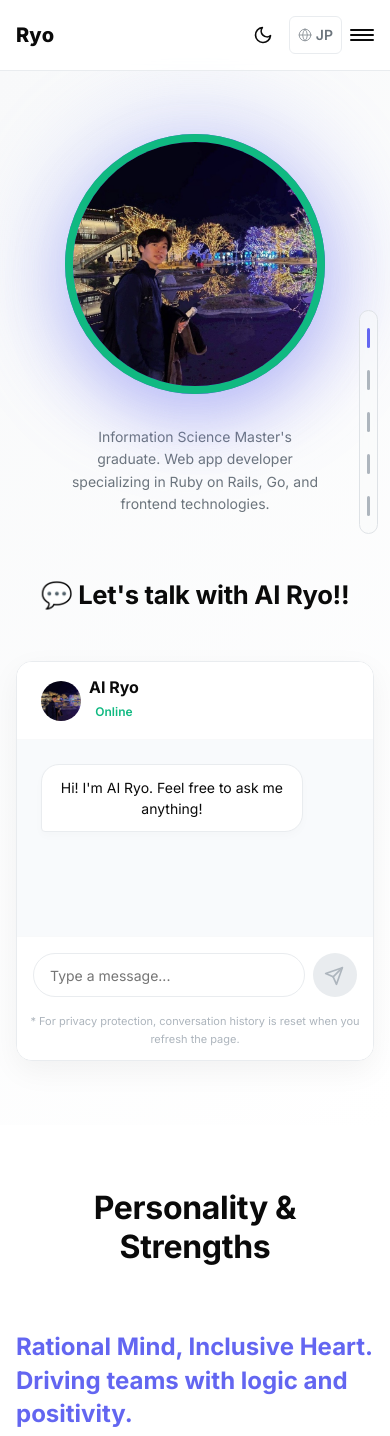
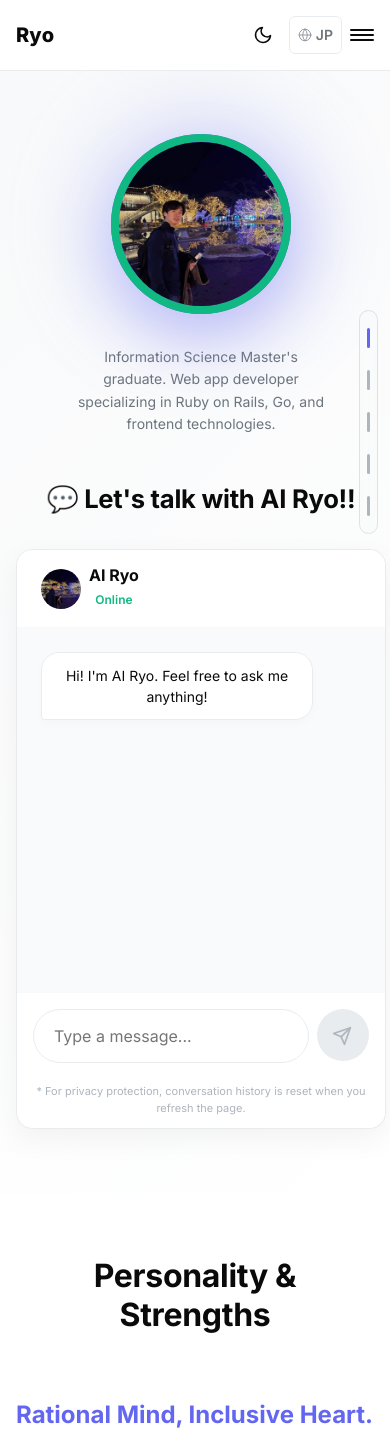
Before and after one commit to ryo09020/ryo09020.github.io, a React (Vite) app: page /#/ in a window 390 px wide. Shown: the top 1436 px of the page. Built offline with nearby package versions, Linux system fonts and the light colour scheme.

Commit message:
refactor: update AIChatbot UI layout, responsiveness, and error message text

```diff
--- a/src/components/AIChatbot.jsx
+++ b/src/components/AIChatbot.jsx
@@ -83,7 +83,7 @@ const AIChatbot = () => {
             const errorAiMessage = {
                 id: Date.now() + 1,
                 role: 'ai',
-                text: "エラーが発生しました。現在AIに接続できません。しばらく時間をおいて再度お試しください。"
+                text: "すまん、今サーバー落ちてるわ、多分"
             };
             setMessages(prev => [...prev, errorAiMessage]);
         } finally {
--- a/src/styles/components/_aichatbot.scss
+++ b/src/styles/components/_aichatbot.scss
@@ -1,9 +1,21 @@
 @use '../variables' as *;
+
+.home__openwebui-container {
+    width: 100%;
+    min-height: 580px;
+
+    display: flex;
+    flex-direction: column;
+}
 
 .ai-chatbot {
     width: 100%;
-    height: 100%;
+    flex-grow: 1;
+    height: auto;
+    border-radius: 16px;
+    box-shadow: 0 8px 30px rgba(0, 0, 0, 0.08);
     background-color: $c-white;
+
     display: flex;
     flex-direction: column;
     overflow: hidden;
@@ -16,6 +28,7 @@
         border-bottom: 1px solid $c-gray-100;
         background-color: rgba(255, 255, 255, 0.9);
         backdrop-filter: blur(10px);
+        flex-shrink: 0;
     }
 
     &__avatar {
@@ -54,7 +67,14 @@
         display: flex;
         flex-direction: column;
         gap: $space-md;
-        background-color: #f8fafc; // Slate 50
+        background-color: #f8fafc;
+        min-height: 0;
+
+        height: 1550px;
+
+        @media (max-width: $bp-tablet) {
+            height: 1900px;
+        }
     }
 
     &__message {
@@ -137,13 +157,14 @@
         gap: $space-sm;
         background-color: $c-white;
         border-top: 1px solid $c-gray-100;
+        flex-shrink: 0;
 
         input {
             flex-grow: 1;
-            padding: 12px 16px;
+            padding: 16px 20px;
             border-radius: 100px;
             border: 1px solid $c-gray-200;
-            font-size: $text-sm;
+            font-size: $text-base;
             outline: none;
             transition: border-color 0.2s;
 
@@ -153,8 +174,8 @@
         }
 
         button {
-            width: 44px;
-            height: 44px;
+            width: 52px;
+            height: 52px;
             border-radius: 50%;
             background-color: $c-accent;
             color: $c-white;
@@ -185,10 +206,12 @@
 
     &__disclaimer {
         font-size: 11px;
+        line-height: 1.5;
         text-align: center;
         color: $c-gray-400;
-        padding: 0 8px 12px;
+        padding: 4px 8px 12px;
         background-color: $c-white;
+        flex-shrink: 0;
     }
 }
 
--- a/src/styles/pages/_home.scss
+++ b/src/styles/pages/_home.scss
@@ -18,6 +18,7 @@
     @media (max-width: $bp-tablet) {
       min-height: auto;
       padding: $space-3xl $space-md;
+      align-items: center;
     }
 
     &-container {
@@ -26,11 +27,13 @@
       display: grid;
       grid-template-columns: 3fr 7fr;
       gap: $space-4xl;
-      align-items: center;
+      align-items: stretch;
+      min-height: 550px;
 
       @media (max-width: $bp-desktop) {
-        grid-template-columns: 1fr;
-        gap: $space-3xl;
+        display: flex;
+        flex-direction: column;
+        gap: $space-2xl;
         text-align: center;
       }
     }
@@ -39,6 +42,11 @@
       display: flex;
       flex-direction: column;
       gap: $space-xl;
+
+      @media (max-width: $bp-desktop) {
+        width: 100%;
+        gap: $space-md;
+      }
     }
 
     &-title {
@@ -140,7 +148,8 @@
       box-shadow: 0 20px 60px rgba(var(--c-accent-rgb), 0.3);
 
       @media (max-width: $bp-mobile) {
-        max-width: 260px;
+        max-width: 180px; // Slightly shrink avatar on mobile so the chat area becomes extremely tall!
+        flex-shrink: 0;
       }
 
       &-img {
```
